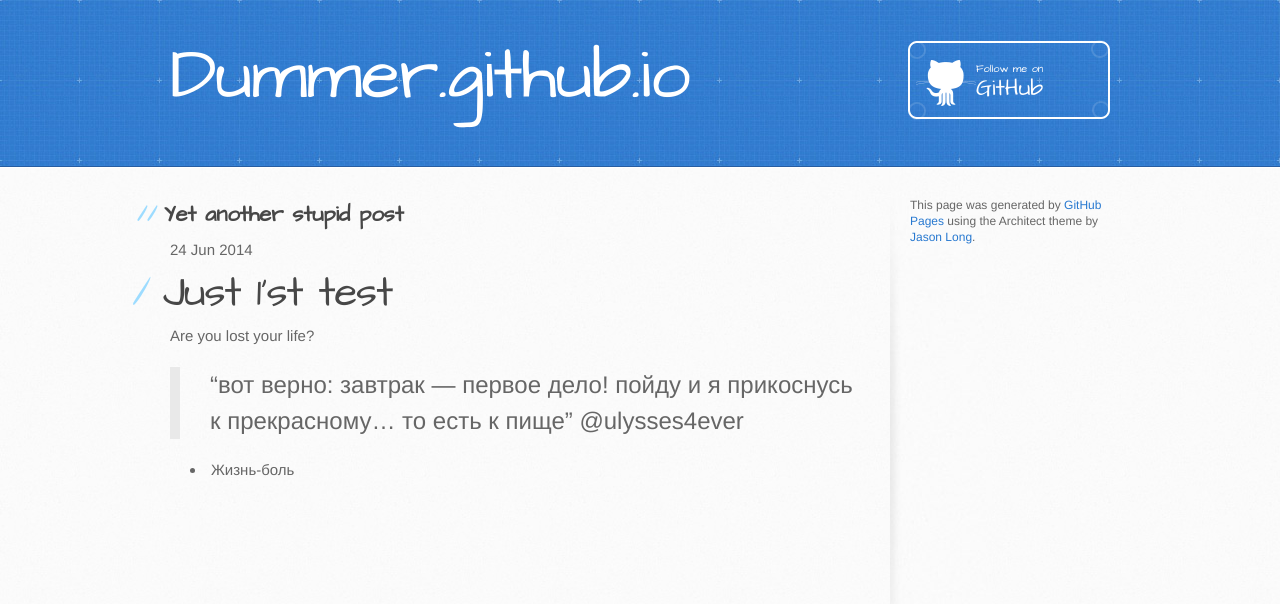
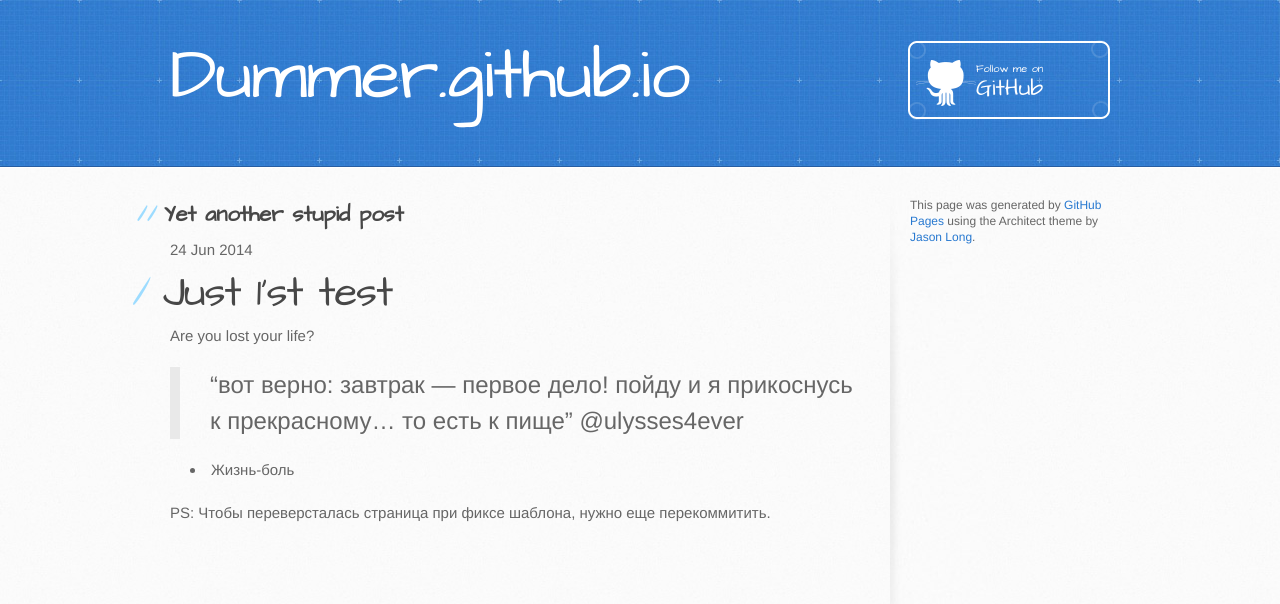
Before and after one commit to artemkonenko/dummer.github.io, a Jekyll site: the page built from _posts/2014-06-24-test1.markdown, in a window 1280 px wide. Shown: the top 604 px of the page. Built offline with Jekyll 4.4.1, drawn with Linux system fonts in a browser that asks for light colours; Markdown is read by kramdown in place of the engine named in the settings.

Commit message:
Update 1'st post

```diff
--- a/_posts/2014-06-24-test1.markdown
+++ b/_posts/2014-06-24-test1.markdown
@@ -14,3 +14,5 @@ Are you lost your life?
 > "вот верно: завтрак — первое дело! пойду и я прикоснусь к прекрасному… то есть к пище" @ulysses4ever
 
 * Жизнь-боль
+
+PS: Чтобы переверсталась страница при фиксе шаблона, нужно еще перекоммитить.
```
